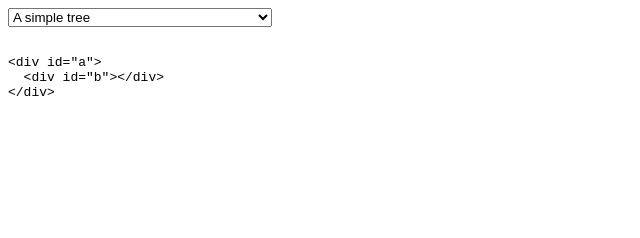
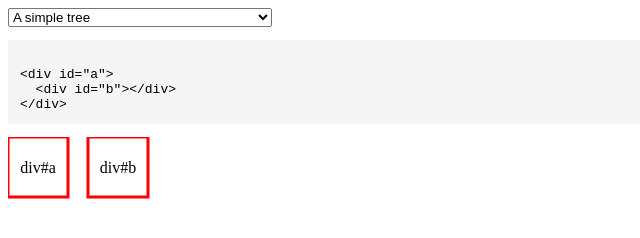
Before and after one commit to pmdartus/event-visualizer, a website built with Vite: page index.html in a window 1280 px wide. Shown: the whole page, without its empty margins (0-640 px from the left). Built offline with nearby package versions, Linux system fonts and the light colour scheme.

Commit message:
Add event dispatching simulation

```diff
--- a/index.html
+++ b/index.html
@@ -8,7 +8,10 @@
   </head>
     <main>
       <select id="select-preset" name="select-preset"></select>
+
       <pre><code id="editor-preset"></code></pre>
+
+      <svg id="tree-view" width="500" height="500"></svg>
     </main>
 
     <script src="./src/main.js" type="module"></script>
--- /dev/null
+++ b/src/main.css
@@ -0,0 +1,5 @@
+code {
+  display: block;
+  padding: 12px;
+  background: #f5f5f5;
+}
--- a/src/main.ts
+++ b/src/main.ts
@@ -1,16 +1,18 @@
 import PRESETS, { Preset } from "./presets";
+import { updateTreeView } from "./tree-view";
+import { simulateDispatchEvent } from "./simulator";
 
-const SELECT_PRESET: HTMLSelectElement = document.querySelector(
-  "#select-preset"
-)!;
-const PRESET_EDITOR: HTMLPreElement = document.querySelector("#editor-preset")!;
+import "./main.css";
 
-type TreeNode = Element | ShadowRoot;
+export type TreeNode = Element | ShadowRoot;
 
-interface DomTree {
+export interface DomTree {
   root: Element;
   nodes: TreeNode[];
 }
+
+const SELECT_PRESET: HTMLSelectElement = document.querySelector("#select-preset")!;
+const PRESET_EDITOR: HTMLPreElement = document.querySelector("#editor-preset")!;
 
 function buildDomTree(html: string): DomTree {
   const tmpl = document.createElement("template");
@@ -18,9 +20,7 @@ function buildDomTree(html: string): DomTree {
 
   const { content } = tmpl;
   if (content.children.length !== 1) {
-    throw new Error(
-      `Invalid preset. Expect 1 but found ${content.children.length} root elements`
-    );
+    throw new Error(`Invalid preset. Expect 1 but found ${content.children.length} root elements`);
   }
 
   const root = content.children[0].cloneNode(true) as HTMLElement;
@@ -30,10 +30,7 @@ function buildDomTree(html: string): DomTree {
 
   let node;
   while ((node = remaining.pop())) {
-    if (
-      node instanceof HTMLTemplateElement &&
-      node.hasAttribute("shadow-root")
-    ) {
+    if (node instanceof HTMLTemplateElement && node.hasAttribute("shadow-root")) {
       const shadowRoot = node.parentElement!.attachShadow({
         mode: (node.getAttribute("mode") as ShadowRootMode) ?? "open",
       });
@@ -56,9 +53,29 @@ function buildDomTree(html: string): DomTree {
   };
 }
 
+function updateCodeEditor(preset: Preset) {
+  PRESET_EDITOR.textContent = preset.content;
+}
+
 function handlePresetChange(preset: Preset) {
-  const res = buildDomTree(preset.content);
-  PRESET_EDITOR.textContent = preset.content;
+  const tree = buildDomTree(preset.content);
+
+  updateCodeEditor(preset);
+  updateTreeView(preset, tree);
+
+  const target = tree.nodes.find(
+    (node) => node instanceof Element && node.getAttribute("id") === preset.target
+  )!;
+
+  const res = simulateDispatchEvent({
+    tree,
+    target,
+    eventOptions: {
+      bubbles: true,
+      composed: true
+    }
+  });
+  console.log(res);
 }
 
 (() => {
--- a/src/presets.ts
+++ b/src/presets.ts
@@ -2,6 +2,7 @@ export interface Preset {
   id: string,
   label: string,
   content: string,
+  target: string,
 }
 
 const SIMPLE_TREE = `
@@ -45,18 +46,22 @@ const PRESETS: Preset[] = [{
   id: 'simple-tree',
   label: 'A simple tree',
   content: SIMPLE_TREE,
+  target: 'b',
 }, {
   id: 'shadow-tree',
   label: 'A single shadow tree',
   content: SHADOW_TREE,
+  target: 'b',
 }, {
   id: 'nested-shadow-tree',
   label: 'Shadow trees nested into one another',
   content: NESTED_SHADOW_TREE,
+  target: 'c',
 }, {
   id: 'slotted-content',
   label: 'A single shadow tree with slotted content',
-  content: SLOTTED_CONTENT
+  content: SLOTTED_CONTENT,
+  target: 'c'
 }];
 
 export default PRESETS;
--- /dev/null
+++ b/src/simulator.ts
@@ -0,0 +1,45 @@
+import { DomTree, TreeNode } from "./main";
+
+export interface EventDispatchingStep {
+    target: EventTarget | null,
+    currentTarget: EventTarget | null,
+    composedPath: EventTarget[]
+}
+
+export interface SimulationResult {
+    steps: EventDispatchingStep[]
+}
+
+const EVENT_NAME = '__TEST_EVENT__';
+
+export function simulateDispatchEvent(config: {
+    tree: DomTree,
+    target: TreeNode,
+    eventOptions: EventInit
+}): SimulationResult {
+    const { tree, target, eventOptions } = config;
+    const steps: EventDispatchingStep[] = [];
+
+    function handler(event: Event) {
+        steps.push({
+            target: event.target,
+            currentTarget: event.currentTarget,
+            composedPath: [...event.composedPath()]
+        });
+    }
+
+    for (const node of tree.nodes) {
+        node.addEventListener(EVENT_NAME, handler);
+    }
+
+    const event = new CustomEvent(EVENT_NAME, eventOptions);
+    target.dispatchEvent(event);
+
+    for (const node of tree.nodes) {
+        node.removeEventListener(EVENT_NAME, handler);
+    }
+
+    return {
+        steps
+    }
+}
--- /dev/null
+++ b/src/tree-view.css
@@ -0,0 +1,17 @@
+
+#tree-view {
+  --node-size: 60px;
+  --text-size: 20px;
+}
+
+.dom-element {
+  fill: transparent;
+  stroke: red;
+  stroke-width: 3px;
+  width: var(--node-size);
+  height: var(--node-size);
+}
+
+.dom-element text {
+  font-size: var(--text-size);
+}
--- /dev/null
+++ b/src/tree-view.ts
@@ -0,0 +1,55 @@
+import { DomTree, TreeNode } from "./main";
+import { Preset } from "./presets";
+
+import "./tree-view.css";
+
+const NODE_SIZE = 60;
+const NODE_MARGIN = 20;
+
+const TREE_VIEW: SVGElement = document.querySelector("#tree-view")!;
+
+function createSvgElement<K extends keyof SVGElementTagNameMap>(
+  tagName: K
+): SVGElementTagNameMap[K] {
+  return document.createElementNS("http://www.w3.org/2000/svg", tagName);
+}
+
+function resetTreeView() {
+  TREE_VIEW.innerHTML = "";
+}
+
+function getTreeNodeLabel(node: TreeNode): string {
+  if (node instanceof Element) {
+    let label = node.tagName.toLocaleLowerCase();
+    if (node.hasAttribute('id')) {
+      label += `#${node.getAttribute('id')}`
+    }
+    return label;
+  } else {
+    return '[shadow-root]';
+  }
+}
+
+export function updateTreeView(preset: Preset, tree: DomTree) {
+  resetTreeView();
+
+  for (let index = 0; index < tree.nodes.length; index++) {
+    const node = tree.nodes[index];
+
+    const rect = createSvgElement("rect");
+    rect.setAttribute("class", "dom-element");
+    rect.setAttribute("x", String(index * (NODE_SIZE + NODE_MARGIN)));
+    rect.setAttribute("y", "0");
+
+    TREE_VIEW.appendChild(rect);
+
+    const text = createSvgElement("text");
+    text.setAttribute("x", String((index * (NODE_SIZE+ NODE_MARGIN)) + NODE_SIZE / 2));
+    text.setAttribute("y", String(NODE_SIZE / 2));
+    text.setAttribute("alignment-baseline", "central");
+    text.setAttribute("text-anchor", "middle");
+    text.textContent = getTreeNodeLabel(node);
+
+    TREE_VIEW.appendChild(text);
+  }
+}
```
